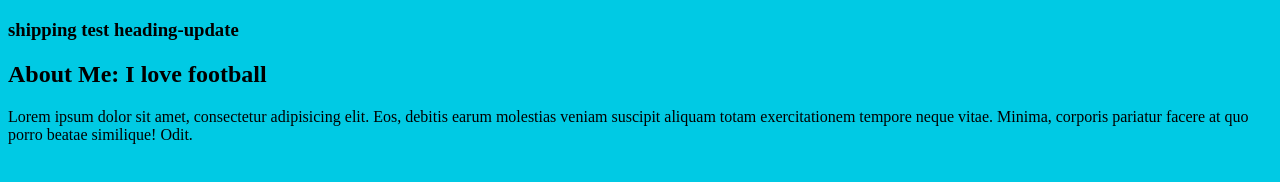
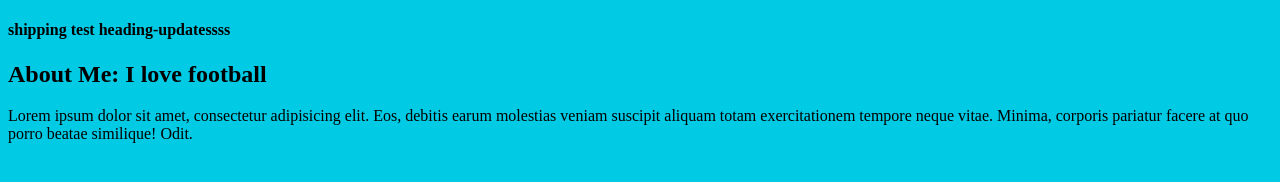
Before and after one commit to hassmedia/my_travels_plan, a plain HTML site: page index.html in a window 1280 px wide. Drawn offline with Linux system fonts and the light colour scheme.

Commit message:
On branch master 	modified:   index.html

```diff
--- a/index.html
+++ b/index.html
@@ -9,7 +9,7 @@
 </head>
 <body>
 <header>
-    <h3>shipping test heading-update</h3>
+    <h4>shipping test heading-updatessss</h4>
 </header>
     <script src="js/app.js"></script>
 
```
